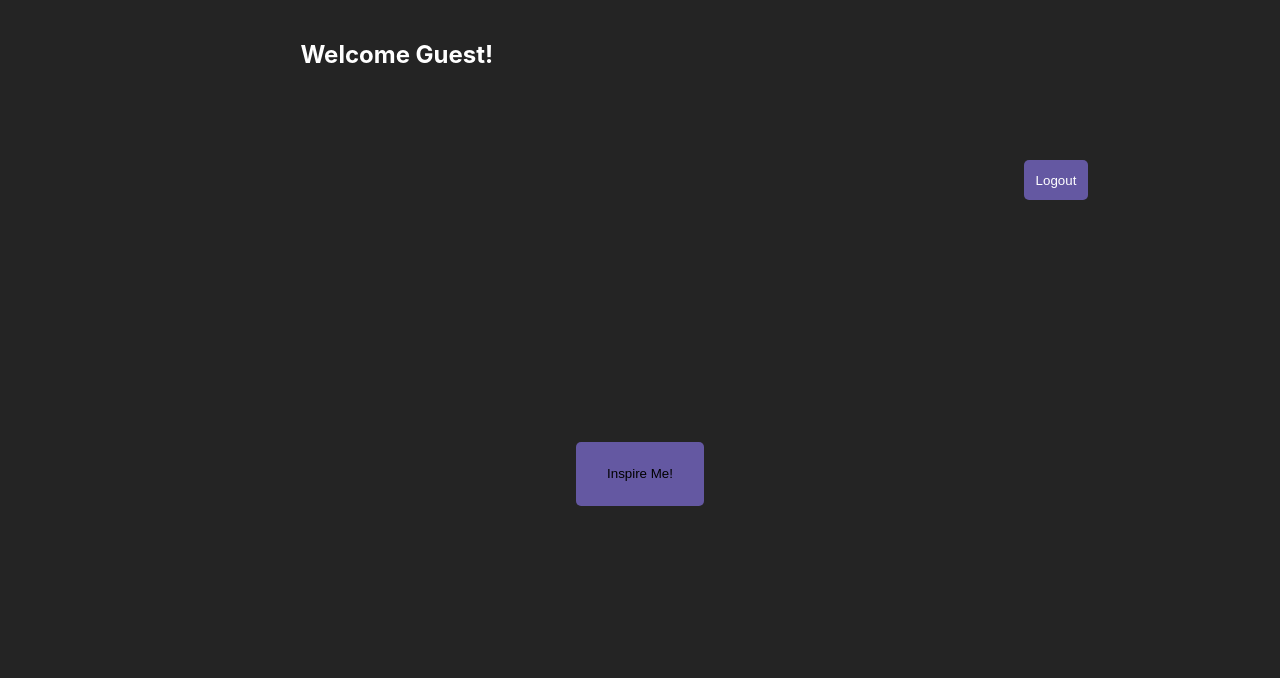
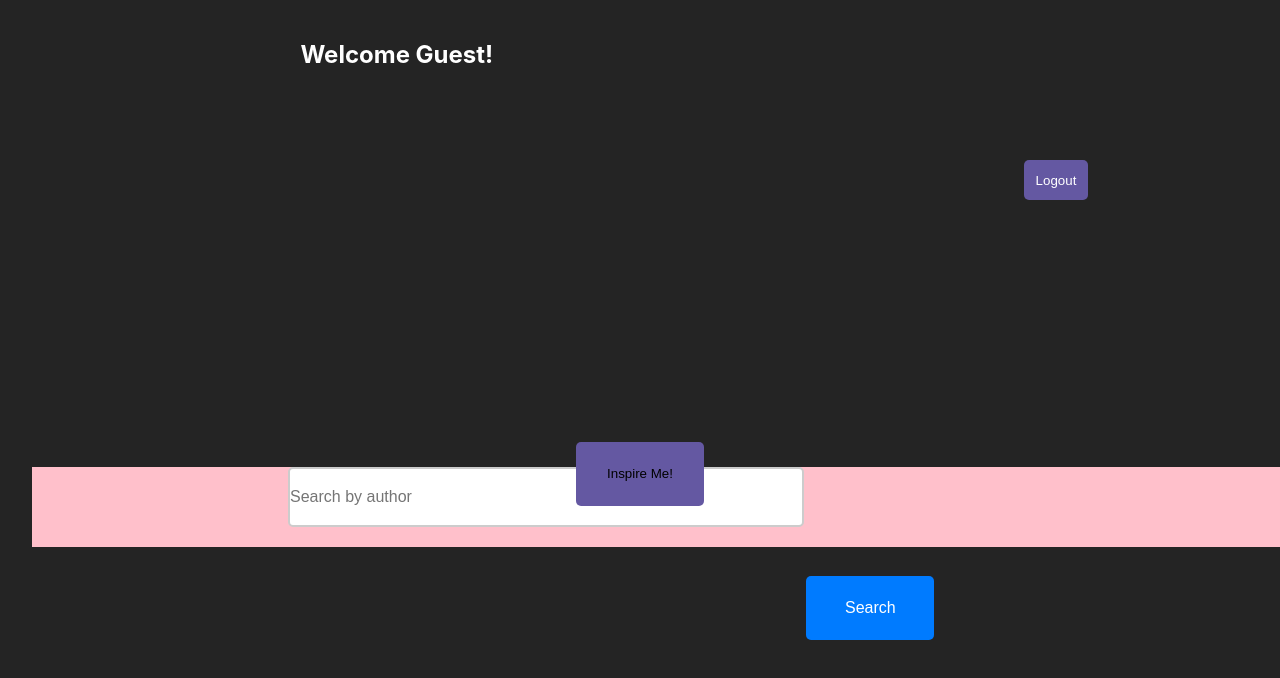
Before and after one commit to RohanSangle/Techplement, a React (Vite) app in the folder week1/client/: page /quotes in a window 1280 px wide. Shown: the top 678 px of the page. Built offline with nearby package versions, Linux system fonts and the light colour scheme.

Commit message:
search functionality implemented

```diff
--- a/week1/client/src/actions/quote.js
+++ b/week1/client/src/actions/quote.js
@@ -1,3 +1,4 @@
+import axios from 'axios';
 import * as api from '../api/index.js';
 
 export const getRandomQuote = () => async (dispatch) => {
@@ -10,3 +11,13 @@ export const getRandomQuote = () => async (dispatch) => {
     console.error(error);
   }
 };
+
+export const getQuotesByAuthor = (author) => async (dispatch) => {
+  try {
+    const response = await axios.get(`https://api.quotable.io/quotes?author=${author}`);
+    // console.log('API response:', response.data);
+    dispatch({ type: 'FETCH_QUOTES_BY_AUTHOR', payload: response.data.results });
+  } catch (error) {
+    console.error('Error fetching quotes by author:', error);
+  }
+};
--- a/week1/client/src/pages/Quotes/Quotes.jsx
+++ b/week1/client/src/pages/Quotes/Quotes.jsx
@@ -4,14 +4,16 @@ import { Link, useNavigate } from 'react-router-dom';
 import { useDispatch, useSelector } from 'react-redux';
 import * as actionType from '../../constants/actionType.js';
 import { jwtDecode } from 'jwt-decode';
-import { getRandomQuote } from '../../actions/quote.js';
+import { getRandomQuote, getQuotesByAuthor } from '../../actions/quote.js';
 
 const Quotes = () => {
 
   const [user, setUser] = useState(JSON.parse(localStorage.getItem('profile')));
+  const [author, setAuthor] = useState('');
   const dispatch = useDispatch();
   const navigate = useNavigate();
   const quote = useSelector((state) => state.quote?.quote);
+  const authorQuotes = useSelector((state) => state.quote?.authorQuotes);
   const [showQuote, setShowQuote] = useState(false);
 
   const logout = () => {
@@ -38,13 +40,26 @@ const Quotes = () => {
     setShowQuote(true);
   };
 
-  useEffect(() => {
-    console.log('Quote state updated:', quote);
-  }, [quote]);
+  const handleSearch = (e) => {
+    setAuthor(e.target.value);
+  };
 
-  useEffect(() => {
-    console.log('User state:', user);
-  }, [user]);
+  const searchQuotesByAuthor = () => {
+    if (author.trim()) {
+      dispatch(getQuotesByAuthor(author));
+    }
+  };
+
+  // useEffect(() => {
+  //   console.log('Quote state updated:', quote);
+  // }, [quote]);
+
+  // useEffect(() => {
+  //   console.log('User state:', user);
+  // }, [user]);
+  // useEffect(() => {
+  //   console.log('Author quotes state updated:', authorQuotes);
+  // }, [authorQuotes]);
 
   return (
     <>
@@ -58,6 +73,24 @@ const Quotes = () => {
           <p className='quote-author'>~ {quote.author}</p>
         </div>
       )}
+
+      <div className='search-bar'>
+        <input
+          type='text'
+          placeholder='Search by author'
+          value={author}
+          onChange={handleSearch}
+        />
+        <button onClick={searchQuotesByAuthor}>Search</button>
+      </div>
+      <div className='author-quotes'>
+        {authorQuotes && authorQuotes.map((quote) => (
+          <div key={quote._id} className='quote-card'>
+            <p className='quote-content'>"{quote.content}"</p>
+            <p className='quote-author'>~ {quote.author}</p>
+          </div>
+        ))}
+      </div>
     </>
   )
 }
--- a/week1/client/src/pages/Quotes/quotes.css
+++ b/week1/client/src/pages/Quotes/quotes.css
@@ -54,3 +54,78 @@
     border-radius: 5px;
     margin-top: -3%;
 }
+
+.search-bar {
+    display: flex;
+    flex-direction: row;
+    /* justify-content: center; */
+    height: 10%;
+    width: 100%;
+    margin-top: 34%;
+    background-color: pink;
+    /* margin: 20px 0; */
+}
+
+.search-bar input {
+    height: 70%;
+    width: 40%;
+    /* padding: 10px; */
+    margin-left: 20%;
+    border: 2px solid #ccc;
+    border-radius: 5px;
+    font-size: 16px;
+}
+
+.search-bar button {
+    /* padding: 10px 20px; */
+    margin-left: 18%;
+    margin-top: 7.5%;
+    border: none;
+    border-radius: 5px;
+    background-color: #007bff;
+    color: #fff;
+    font-size: 16px;
+    cursor: pointer;
+}
+
+.author-quotes {
+    margin-top: 4%;
+    width: 90%;
+    display: flex;
+    flex-wrap: wrap;
+    justify-content: center;
+    gap: 20px;
+    padding: 20px;
+    /* background-color: pink; */
+}
+
+.quote-card {
+    /* background-color: #f9f9f9; */
+    border: 1px solid #e0e0e0;
+    border-radius: 10px;
+    height: 20%;
+    width: 300px;
+    padding: 20px;
+    box-shadow: 0 4px 6px rgba(0, 0, 0, 0.1);
+    transition: transform 0.2s;
+}
+
+.quote-card:hover {
+    transform: translateY(-5px);
+}
+
+.quote-card .quote-content {
+    font-size: 18px;
+    margin-bottom: 10px;
+    height: 50%;
+}
+
+.quote-card .quote-author {
+    margin-left: 60%;
+    margin-top: 10%;
+    width: 60%;
+    font-size: 16px;
+    font-weight: bold;
+    color: #555;
+    /* text-align: right; */
+}
--- a/week1/client/src/reducers/quote.js
+++ b/week1/client/src/reducers/quote.js
@@ -1,9 +1,11 @@
-const quoteReducer = (state = { quote: null }, action) => {
+const quoteReducer = (state = { quote: null, authorQuotes: [] }, action) => {
     // console.log('Reducer received action:', action);
     switch (action.type) {
       case 'FETCH_QUOTE':
         // console.log('Reducer payload:', action.payload);
         return { ...state, quote: action.payload };
+      case 'FETCH_QUOTES_BY_AUTHOR':
+        return { ...state, authorQuotes: action.payload };
       default:
         return state;
     }
```
